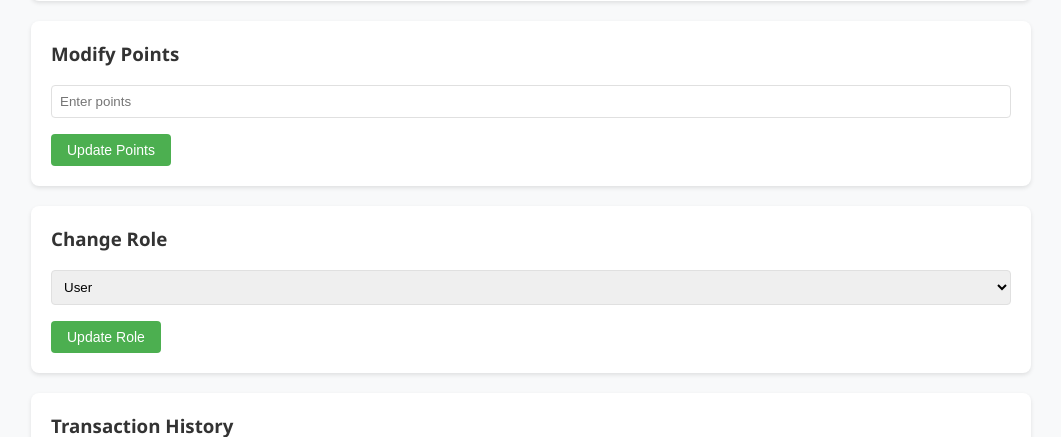
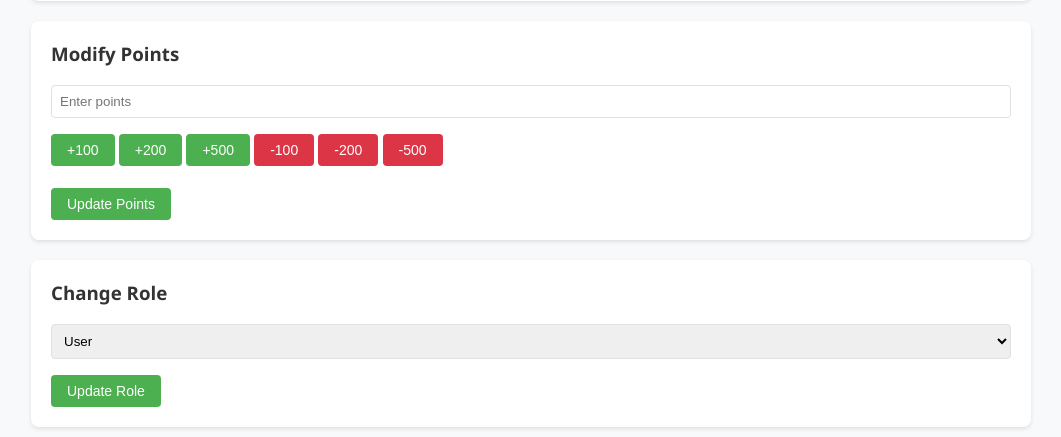
Before and after one commit to KartikJain14/qrshooter-backend, a Flask app: template templates/UserDetails.html in a window 1280 px wide. Shown: the part 291-728 px from the top of the page, without its empty margins (109-1170 px from the left). Run offline with Flask 3, Linux system fonts and the light colour scheme; the template is opened without the code that fills it, so the values that code supplies are empty.

Commit message:
Update UserDetails.html (#9)
Added Buttons in modify points and modify balance. Have also added script for the function so that when the points are loaded it can dynamically change the number of points on button click.

```diff
--- a/templates/UserDetails.html
+++ b/templates/UserDetails.html
@@ -109,8 +109,17 @@
             <form action="../user/points/update" method="POST">
                 <input type="hidden" name="user_id" value="{{ user.unique_id }}">
                 <div class="form-group">
-                    <input type="number" name="points" placeholder="Enter points">
+                    <input type="number" id="pointsInput" name="points" placeholder="Enter points">
                 </div>
+                <div>
+                    <button type="button" class="btn btn-success" onclick="adjustPoints(100)">+100</button>
+                    <button type="button" class="btn btn-success" onclick="adjustPoints(200)">+200</button>
+                    <button type="button" class="btn btn-success" onclick="adjustPoints(500)">+500</button>
+                    <button type="button" class="btn btn-danger" onclick="adjustPoints(-100)">-100</button>
+                    <button type="button" class="btn btn-danger" onclick="adjustPoints(-200)">-200</button>
+                    <button type="button" class="btn btn-danger" onclick="adjustPoints(-500)">-500</button>
+                </div>
+                <br>
                 <button type="submit" class="btn btn-success">Update Points</button>
             </form>
         </div>
@@ -121,12 +130,34 @@
             <form action="../user/balance/update" method="POST">
                 <input type="hidden" name="user_id" value="{{ user.unique_id }}">
                 <div class="form-group">
-                    <input type="number" name="balance" placeholder="Enter balance">
+                    <input type="number" id="balanceInput" name="balance" placeholder="Enter balance" value="">
                 </div>
+                <div>
+                    <button type="button" class="btn btn-success" onclick="adjustBalance(100)">+100</button>
+                    <button type="button" class="btn btn-success" onclick="adjustBalance(200)">+200</button>
+                    <button type="button" class="btn btn-success" onclick="adjustBalance(500)">+500</button>
+                    <button type="button" class="btn btn-danger" onclick="adjustBalance(-100)">-100</button>
+                    <button type="button" class="btn btn-danger" onclick="adjustBalance(-200)">-200</button>
+                    <button type="button" class="btn btn-danger" onclick="adjustBalance(-500)">-500</button>
+                </div>
+                <br>
                 <button type="submit" class="btn btn-success">Update Balance</button>
             </form>
         </div>
         {% endif %}
+
+        <script>
+            function adjustPoints(value) {
+                let pointsInput = document.getElementById('pointsInput');
+                let currentValue = parseInt(pointsInput.value) || 0;
+                pointsInput.value = currentValue + value;}
+
+            function adjustBalance(value) {
+                let balanceInput = document.getElementById('balanceInput');
+                let currentValue = parseInt(balanceInput.value) || 0;
+                balanceInput.value = currentValue + value;
+            }
+        </script>
 
         <div class="card">
             <h3>Change Role</h3>
```
